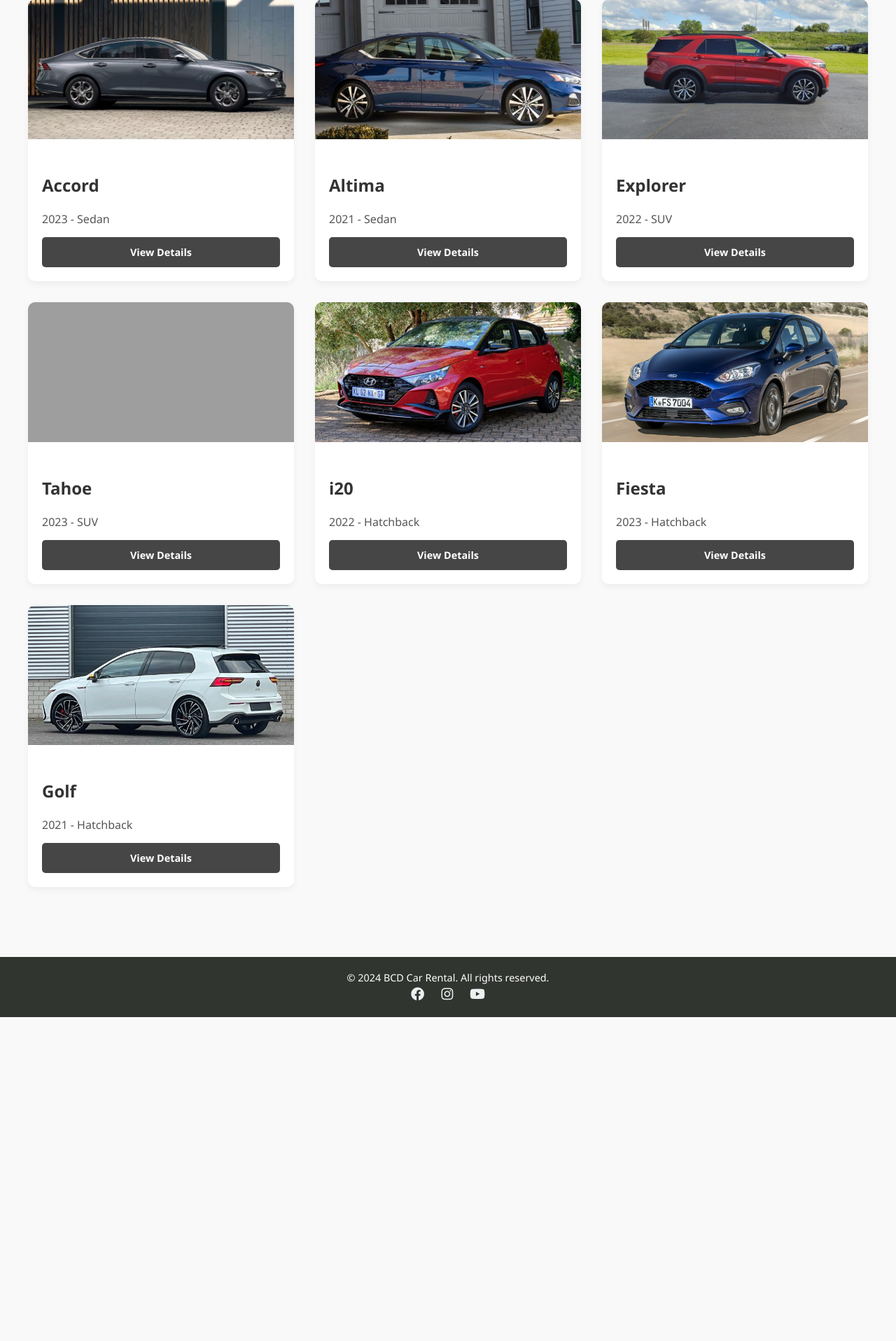
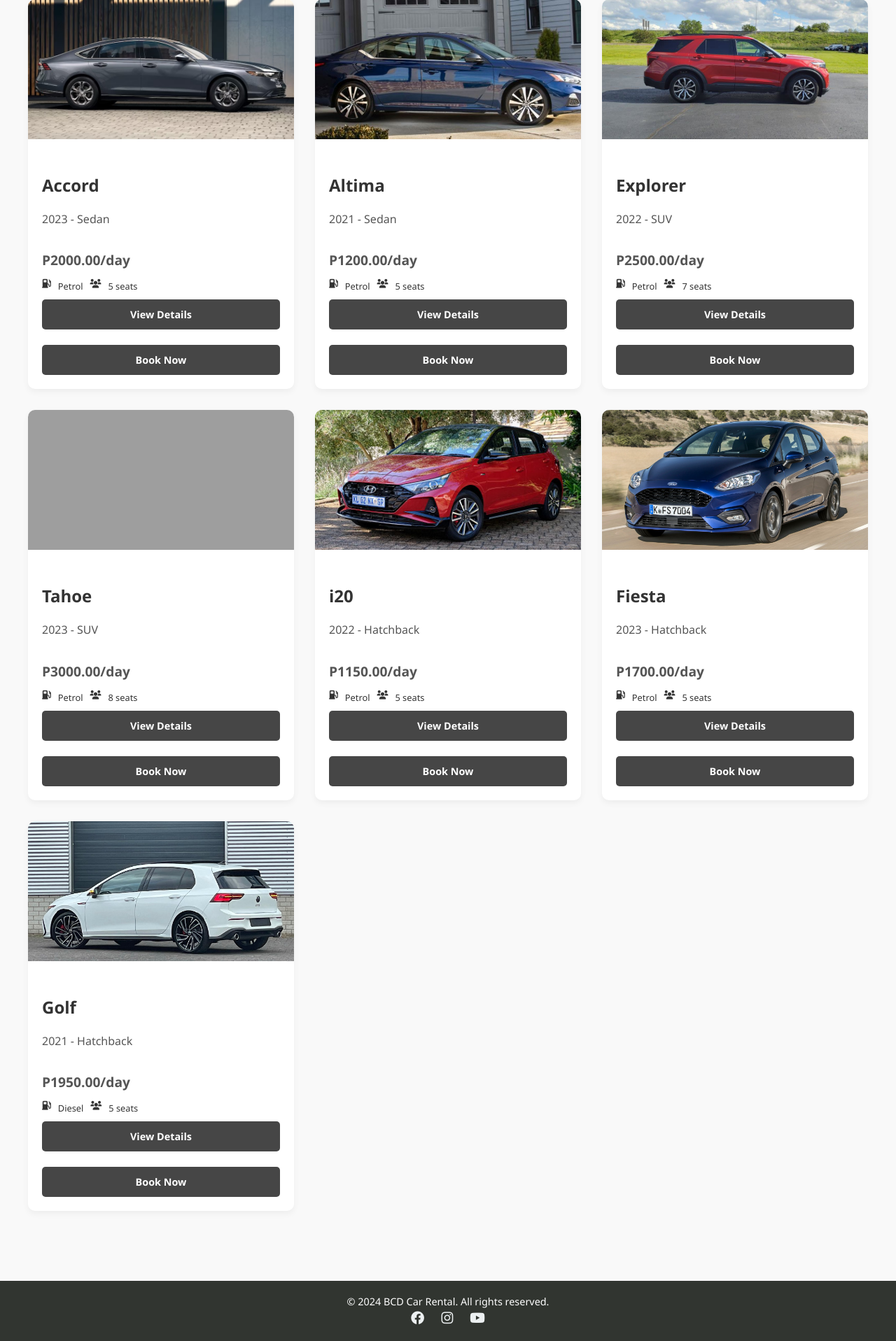
Before and after one commit to Amarok1214/BCD, a Django app: page /inventory/ in a window 1280 px wide. Shown: the part 274-2191 px from the top of the page at 70% size. Before the commit the page ends 1728 px from the top, so only its background shows below. Run offline with Django 5.2, Linux system fonts and the light colour scheme; data comes from the database, SQL or seed files in the repository; parts of the project's set-up code (start-up, migrations or seed data) failed here and were passed over; grey boxes are pictures that could not be loaded.

Commit message:
Update car_inventory.html

```diff
--- a/inventory/templates/inventory/car_inventory.html
+++ b/inventory/templates/inventory/car_inventory.html
@@ -32,6 +32,9 @@
             display: flex;
             justify-content: space-between;
             align-items: center;
+            position: sticky;
+            top: 0;
+            z-index: 1000;
         }
         .header img {
             height: 60px;
@@ -84,6 +87,20 @@
             height: 200px;
             object-fit: cover;
         }
+
+        .features {
+            display: flex;
+            gap: 10px;
+            font-size: 0.8rem;
+            margin-bottom: 10px;
+        }
+        .price {
+            font-size: 1.2rem;
+            color: #e74c3c;
+            font-weight: bold;
+            margin-bottom: 10px;
+        }
+
         .car-card-content {
             padding: 20px;
             flex-grow: 1;
@@ -135,6 +152,23 @@
         footer a:hover {
             color: #3498db;
         }
+
+        .car-card {
+            opacity: 0;
+            transform: translateY(20px);
+            animation: fadeInUp 0.5s ease-in-out forwards;
+        }
+        @keyframes fadeInUp {
+            0% {
+                opacity: 0;
+                transform: translateY(20px);
+            }
+            100% {
+                opacity: 1;
+                transform: translateY(0);
+            }
+        }
+
     </style>
 </head>
 <body>
@@ -158,16 +192,21 @@
             {% for car in cars %}
             <div class="car-card">
                 <a href="{% url 'inventory:car_details' car.id %}">
-                    {% if car.image %}
+                    <div class="car-card-img">
                         <img src="{{ car.image.url }}" alt="{{ car.brand }} {{ car.model }}">
-                    {% else %}
-                        <img src="{{ settings.CAR_IMAGES_URL }}{{ car.default_image }}" alt="{{ car.brand }} {{ car.model }}">
-                    {% endif %}
+                    </div>
                 </a>
                 <div class="car-card-content">
                     <h3>{{ car.brand }} {{ car.model }}</h3>
                     <p>{{ car.year }} - {{ car.body_type }}</p>
+                    <p class="price">P{{ car.rental_price_per_day }}/day</p>
+                    <div class="features">
+                        <i class="fas fa-gas-pump"></i> {{ car.fuel_type }}
+                        <i class="fas fa-users"></i> {{ car.seating_capacity }} seats
+                    </div>
                     <a href="{% url 'inventory:car_details' car.id %}">View Details</a>
+                    <br>
+                    <a href="{% url 'booking:booking_home' %}?car_id={{ car.id }}&car_make={{ car.make }}&car_model={{ car.model }}&car_price={{ car.rental_price_per_day }}" class="booking-button">Book Now</a>
                 </div>
             </div>
             {% endfor %}
```
